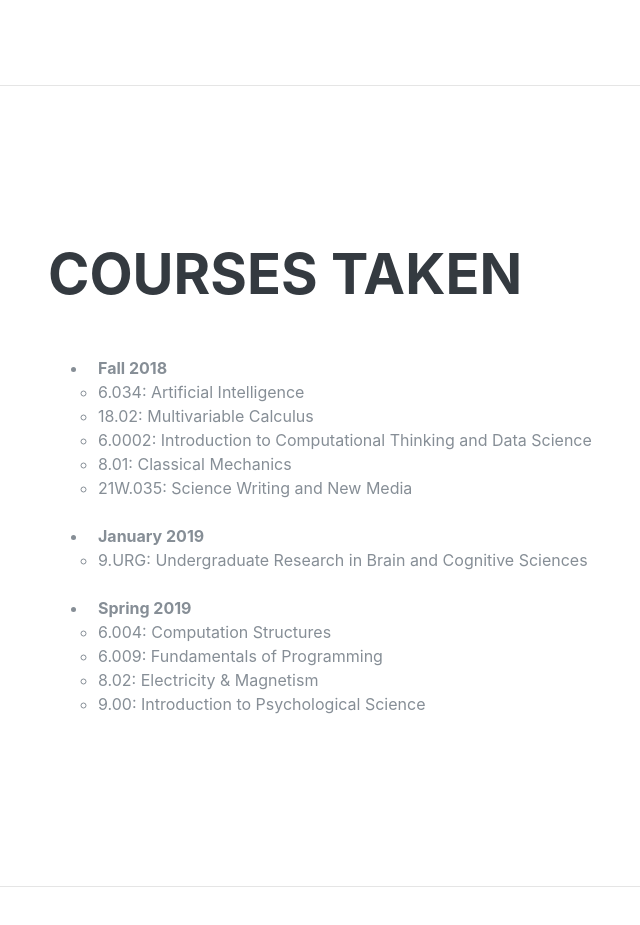
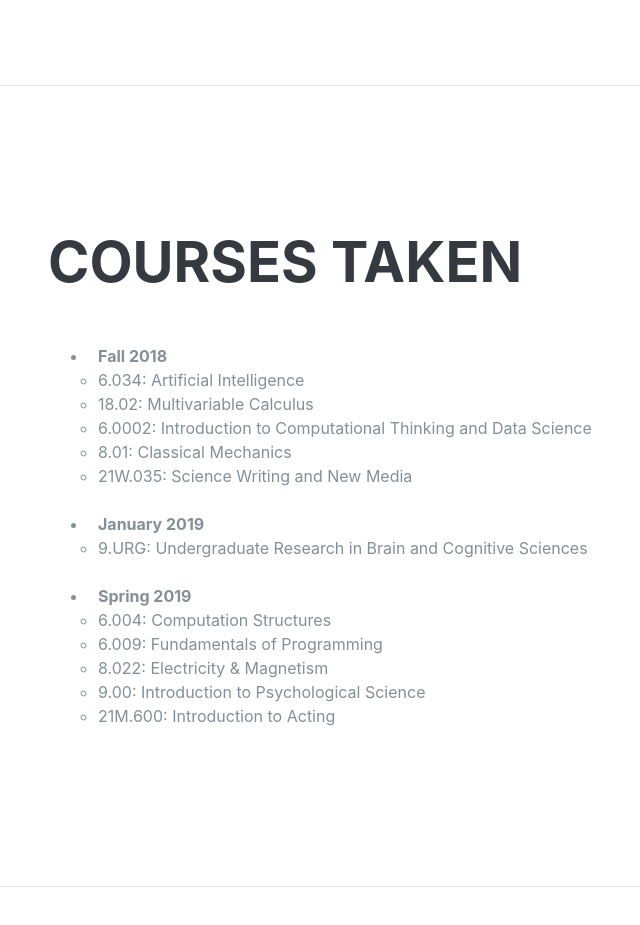
Before and after one commit to shehadak/portfolio, a Flask app: page /home in a window 1280 px wide. Shown: the part 3877-4802 px from the top of the page, without its empty margins (272-912 px from the left). Run offline with Flask 2, Linux system fonts and the light colour scheme; some libraries are stand-ins or nearby versions; some web fonts are replaced.

Commit message:
added courses

```diff
--- a/templates/index.html
+++ b/templates/index.html
@@ -338,8 +338,9 @@
               <ul style="margin-left: -30px"><strong>Spring 2019</strong>
                 <li>6.004: Computation Structures</li>
                 <li>6.009: Fundamentals of Programming</li>
-                <li>8.02: Electricity & Magnetism</li>
+                <li>8.022: Electricity & Magnetism</li>
                 <li>9.00: Introduction to Psychological Science</li>
+                <li>21M.600: Introduction to Acting</li>
               </ul>
             </li>
           </ul>
```
Also changed, not shown: 1 other file.
